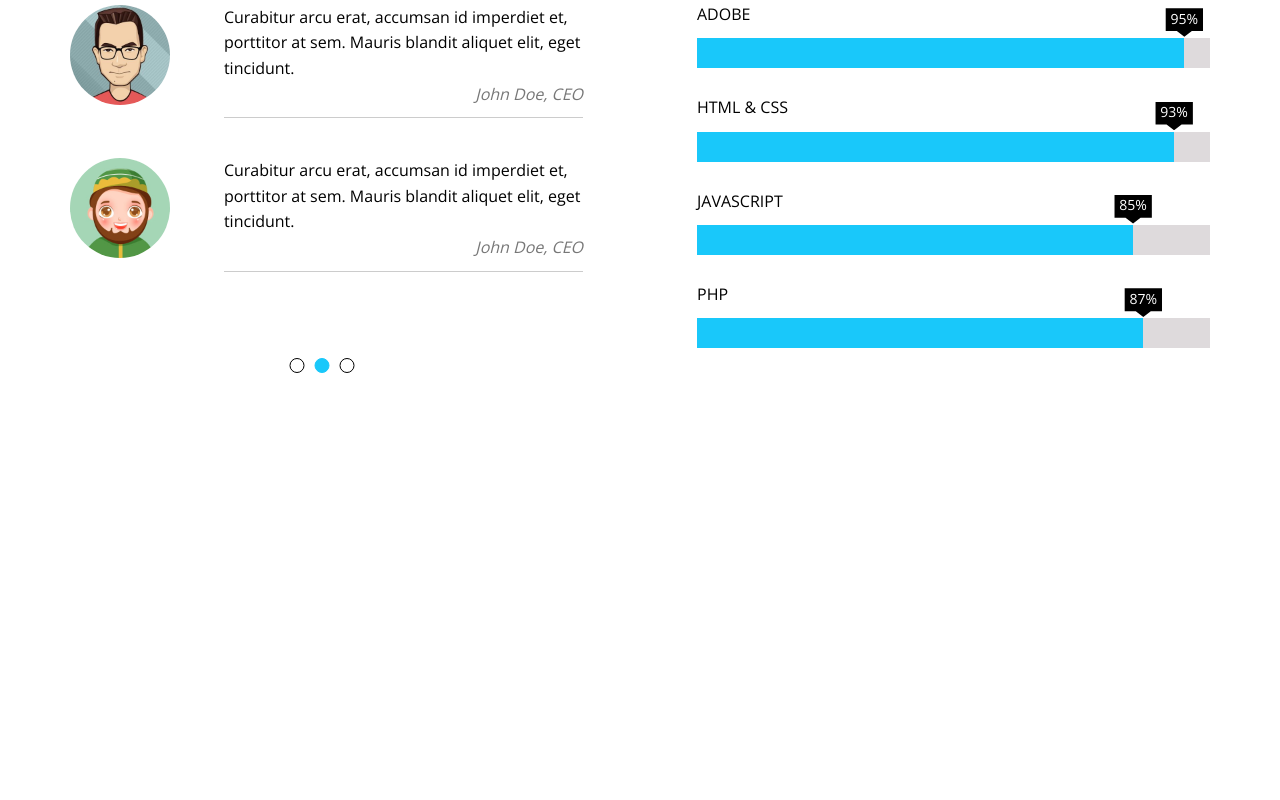
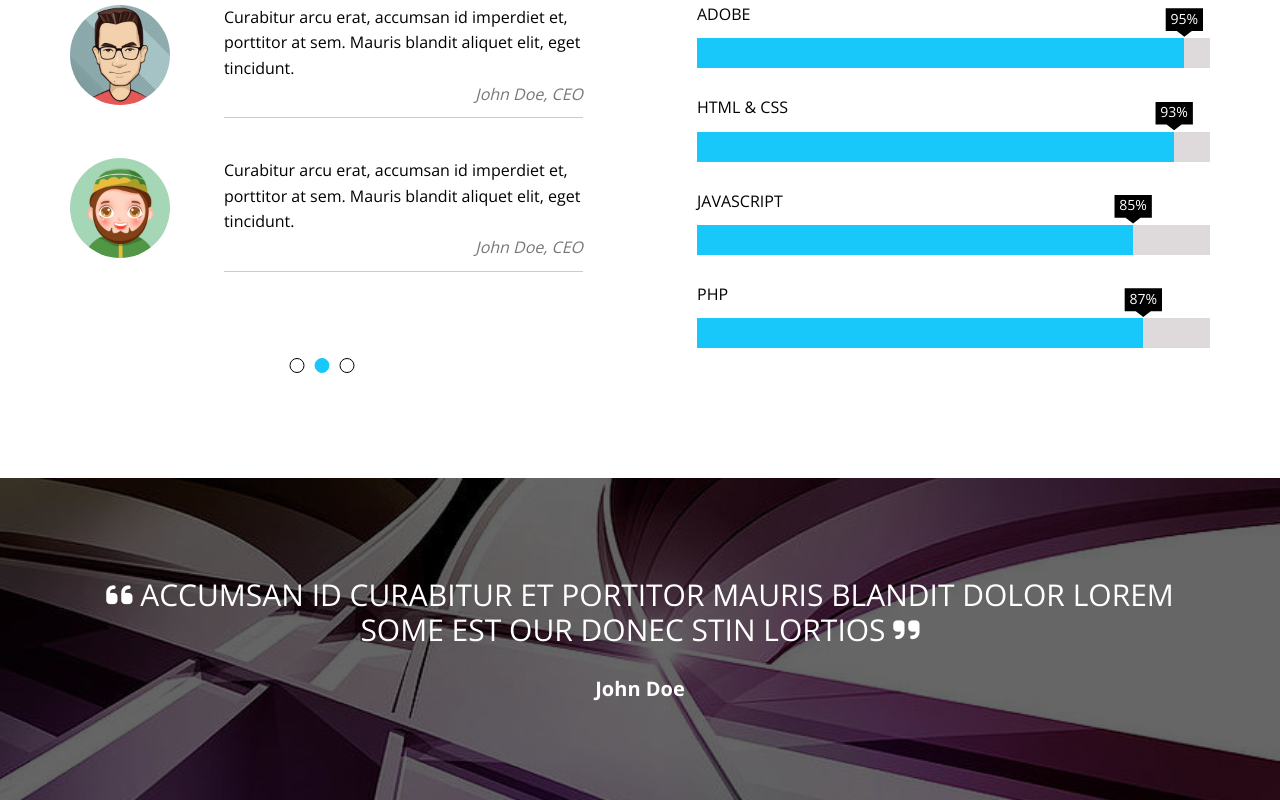
Before and after one commit to abdo2418/Template-Two, a plain HTML site: page index.html in a window 1280 px wide. Shown: the part 4869-5669 px from the top of the page. Before the commit the page ends 5347 px from the top, so only its background shows below. Drawn offline with nearby package versions, Linux system fonts and the light colour scheme.

Commit message:
Created Quote Section

```diff
--- a/css/kasper.css
+++ b/css/kasper.css
@@ -731,3 +731,47 @@ header .form {
   clip-path: polygon(0 0, 100% 0, 100% 80%, 70% 80%, 50% 100%, 30% 80%, 0 80%);
   }
   /* End Skills */
+  /* Start Quote */
+  .quote {
+    padding-top: var(--section-padding);
+    padding-bottom: var(--section-padding);
+    background-image: url(../images/quote.jpg);
+    background-repeat: no-repeat;
+    background-size: cover;
+    position: relative;
+    color: white;
+    text-align: center;
+  }
+  .quote::before {
+    content: '';
+    width: 100%;
+    height: 100%;
+    position: absolute;
+    top: 0;
+    left: 0;
+    background-color: rgba(0 0 0 / 60%);
+  }
+  .quote .container {
+    position: relative;
+  }
+  .quote .container q {
+    display: block;
+    font-size: 30px;
+    text-transform: uppercase;
+    margin-bottom: 30px;
+  }
+  .quote .container q:before {
+    font-family: 'Font Awesome 6 Free';
+    content: '\f10d';
+    font-weight: 900;
+  }
+  .quote .container q::after {
+    font-family: 'Font Awesome 6 Free';
+    content: '\f10e';
+    font-weight: 900;
+  }
+  .quote .container span {
+    font-size: 20px;
+    font-weight: bold;
+  }
+  /* End Quote */
--- a/index.html
+++ b/index.html
@@ -338,5 +338,16 @@
       </div>
   </div>
   <!-- End Skills -->
+  <!-- Start Quote -->
+  <div class="quote">
+    <div class="container">
+      <q>
+        accumsan id curabitur et portitor mauris blandit dolor lorem some
+        est our donec stin lortios
+      </q>
+      <span>John Doe</span>
+    </div>
+  </div>
+  <!-- End Quote -->
 </body>
 </html>
```
